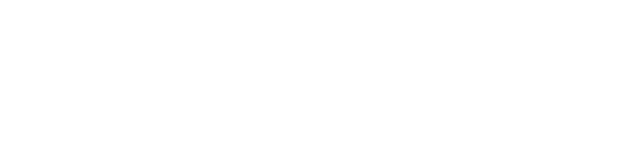
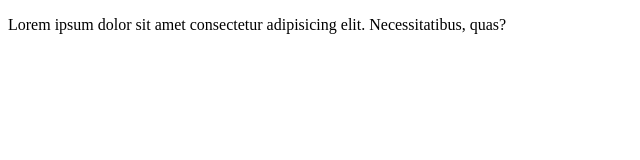
Before and after one commit to pstefy/test_repositorio, a plain HTML site: page index.html in a window 1280 px wide. Shown: the whole page, without its empty margins (0-640 px from the left). Drawn offline with Linux system fonts and the light colour scheme.

Commit message:
Agregado div contenedor

```diff
--- a/index.html
+++ b/index.html
@@ -7,5 +7,11 @@
 </head>
 <body>
 
+    <div class="container">
+        <div class="row">
+            <p>Lorem ipsum dolor sit amet consectetur adipisicing elit. Necessitatibus, quas?</p>
+        </div>
+    </div>
+
 </body>
 </html>
```
